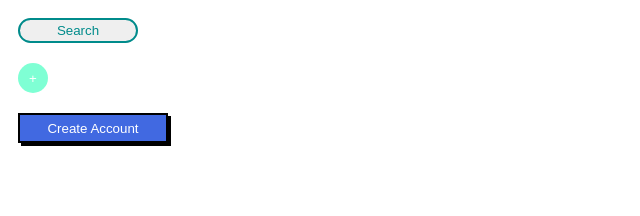
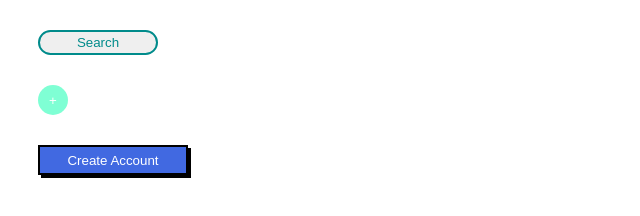
Before and after one commit to kristtii/CodingDojo, a plain HTML site: page Web Fundamentals/CSS_work_2/index.html in a window 1280 px wide. Shown: the whole page, without its empty margins (0-640 px from the left). Drawn offline with Linux system fonts and the light colour scheme.

Commit message:
Small fix on CSS work 2

```diff
--- a/Web Fundamentals/CSS_work_2/index.html
+++ b/Web Fundamentals/CSS_work_2/index.html
@@ -7,9 +7,9 @@
     <title>Button Styling</title>
 </head>
 <body>
-    <button class="search">Search</button><br>
-    <button class="add">+</button><br>
-    <button class="create">Create Account</button>
+    <button class="search d-block m-30">Search</button>
+    <button class="add d-block m-30">+</button>
+    <button class="create d-block m-30">Create Account</button>
 
 </body>
 </html>
--- a/Web Fundamentals/CSS_work_2/style.css
+++ b/Web Fundamentals/CSS_work_2/style.css
@@ -1,6 +1,13 @@
+.d-block{
+	display: block;
+}
+
+.m-30{
+	margin: 30px;
+}
+
 .search {
 	width: 120px;
-	margin: 10px;
 	padding: 3px;
 	border: 2px solid;
 	border-color: darkcyan;
@@ -11,7 +18,6 @@
 .add {
 	width: 30px;
 	height: 30px;
-	margin: 10px;
 	background-color: aquamarine;
 	border: 0px;
 	border-radius: 50%;
@@ -21,7 +27,6 @@
 .create {
 	width: 150px;
 	height: 30px;
-	margin: 10px;
 	padding: 3px;
 	border: 2px solid;
 	border-color: black;
```
